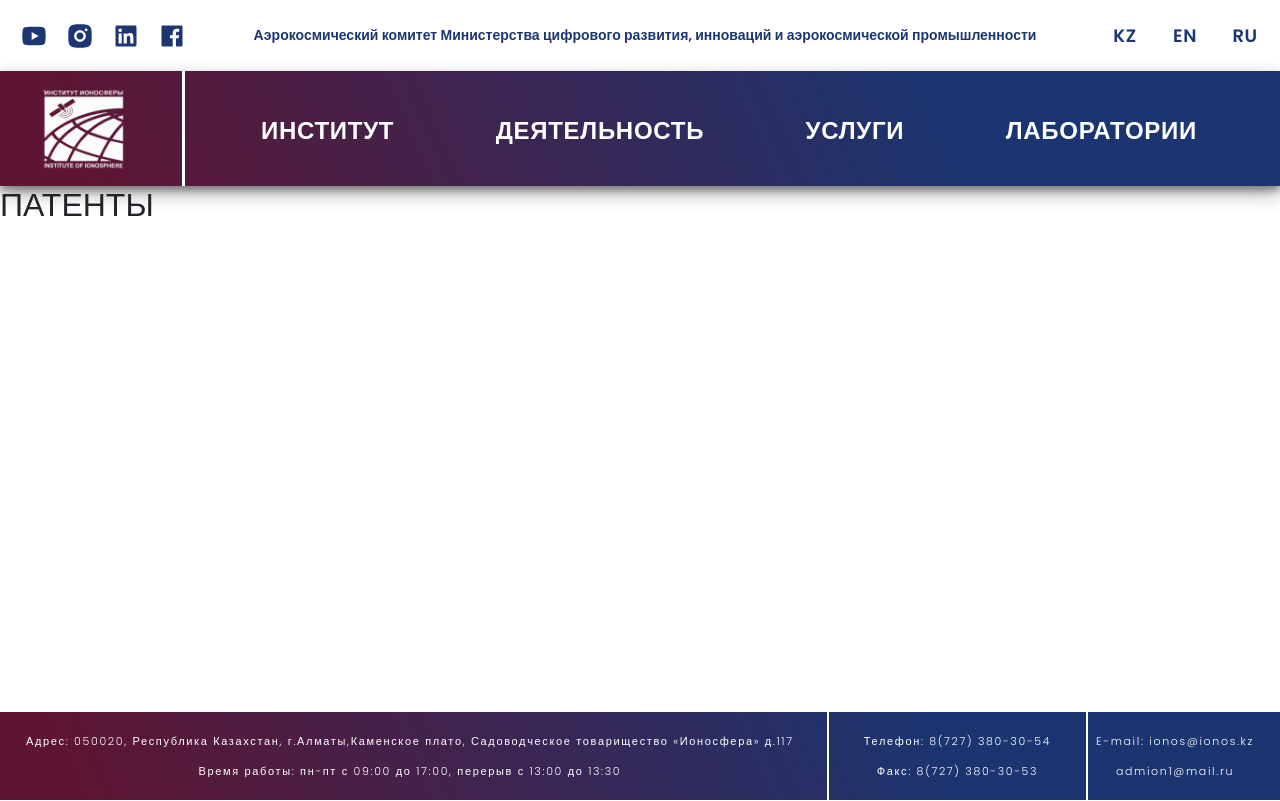
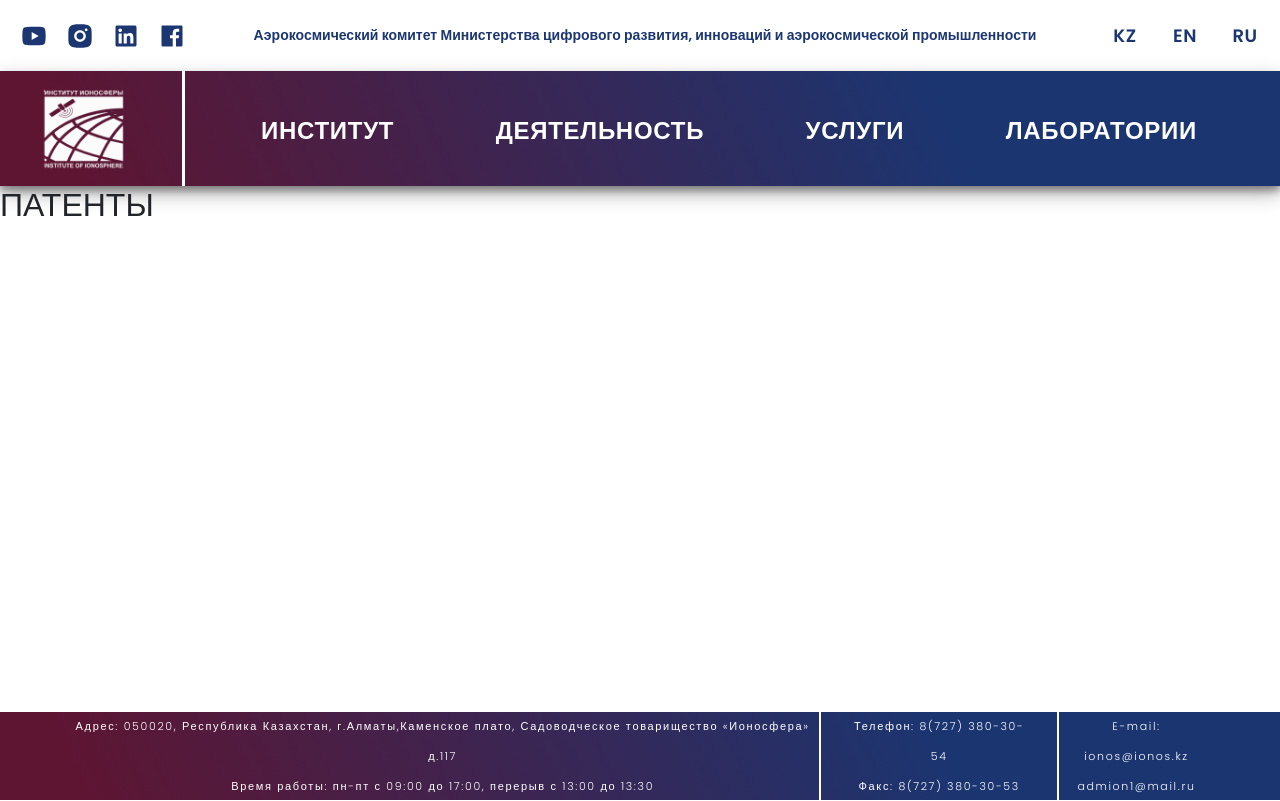
Before and after one commit to bashenov98/ionos-last, a React (Create React App) app: page /performance/patents in a window 1280 px wide. Built offline with nearby package versions, Linux system fonts and the light colour scheme.

Commit message:
footer fixed

```diff
--- a/src/Layout/Footer/Footer.css
+++ b/src/Layout/Footer/Footer.css
@@ -12,10 +12,6 @@
     align-items: center;
 }
 
-.footerLeft {
-    padding-right: 25px;
-}
-
 .footerCenter {
     padding: 0 26px;
 }
@@ -24,6 +20,14 @@
     border-left: 0.5px solid rgb(255, 255, 255, 1);
     border-right: 0.5px solid rgb(255, 255, 255, 1);
     height: 100%;
+}
+
+.footerLeft {
+    margin-left: 40px;
+}
+
+.footerRight {
+    margin-right: 40px;
 }
 
 .footerText {
--- a/src/Pages/Home/Projects/Projects.css
+++ b/src/Pages/Home/Projects/Projects.css
@@ -24,11 +24,13 @@
 
 .projectList {
     padding-top: 58px;
+    width: 85%;
+    margin: 0 auto;
     display: flex;
     flex-direction: row;
     gap: 40px;
     align-items: center;
-    justify-content: center;
+    justify-content: space-between;
 }
 
 .projectItem {
```
Also changed, not shown: src/Layout/Footer/Footer.jsx (+11 -6 lines).
